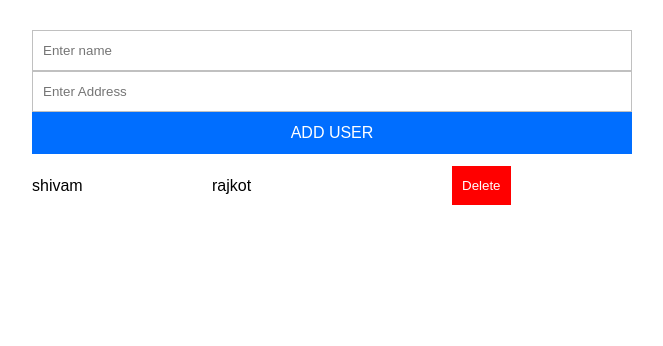
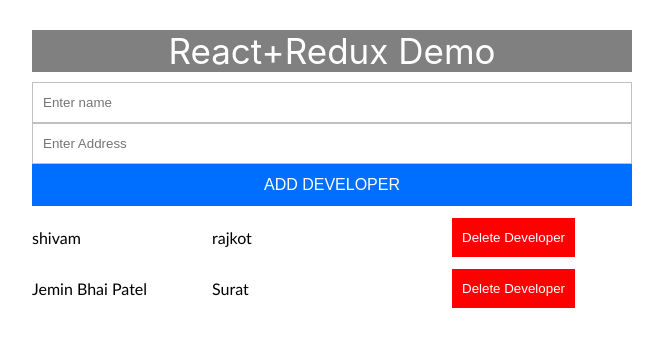
Before and after one commit to shivamvora/react-redux-demo, a React (Create React App) app: page / in a window 1280 px wide. Shown: the top 346 px of the page, without its empty margins (308-971 px from the left). Built offline with nearby package versions, Linux system fonts and the light colour scheme.

Commit message:
delete done

```diff
--- a/src/App.css
+++ b/src/App.css
@@ -5,7 +5,7 @@
 }
 
 body{
-  font-family: sans-serif;
+  font-family: 'Trebuchet MS', 'Lucida Sans Unicode', 'Lucida Grande', 'Lucida Sans', Arial, sans-serif;
 }
 .container{
   width: 600px;
@@ -56,6 +56,12 @@ form{
 }
 .btn-danger{
   background-color: red;
-
-
 }
+.heading{
+  color:white;
+  background-color: gray;
+  width:100%;
+  font-size: 35px;
+  font-family:-apple-system, BlinkMacSystemFont, 'Segoe UI', Roboto, Oxygen, Ubuntu, Cantarell, 'Open Sans', 'Helvetica Neue', sans-serif;
+  text-align: center;
+}
--- a/src/Form.js
+++ b/src/Form.js
@@ -13,11 +13,12 @@ const Form = () => {
     }
     return (
         <div>
+            <div className="heading">React+Redux Demo</div>
             <form onSubmit={storeUser}>
                 <div className="group">
                     <input type="text" placeholder="Enter name" className="control" value={name} onChange={( e ) => setName( e.target.value )} required />
                     <input type="text" placeholder="Enter Address" className="control" value={address} onChange={( e ) => setAddress( e.target.value )} required />
-                    <input type="submit" value="Add User" className="btn btn-default" />
+                    <input type="submit" value="Add Developer" className="btn btn-default" />
                 </div>
             </form>
         </div>
--- a/src/Users.js
+++ b/src/Users.js
@@ -1,9 +1,9 @@
 import React from 'react';
-import { useSelector } from "react-redux";
+import { useSelector, useDispatch } from "react-redux";
 
 const Users = () => {
     const { users } = useSelector( abc => abc );
-
+    const dispatch = useDispatch();
     return (
         <div>
             {users ? users.map( user => (
@@ -11,7 +11,7 @@ const Users = () => {
                     <div className="name">{user.name}</div>
                     <div className="address">{user.address}</div>
                     <div className="user-btn">
-                        <button className="btn btn-danger">Delete</button>
+                        <button className="btn btn-danger" onClick={() => dispatch( { type: 'DELETE_USER', id: user.id } )}>Delete Developer</button>
                     </div>
 
                 </div>
--- a/src/store/reducers/userReducers.js
+++ b/src/store/reducers/userReducers.js
@@ -1,14 +1,24 @@
 const initState = {
-    users:[{
-        id:1,
-        name:"shivam",
-        address:"rajkot"
-    }]
+    users: [{
+        id: '1',
+        name: "shivam",
+        address: "rajkot"
+    },
+    {
+        id: '2',
+        name: "Jemin Bhai Patel",
+        address: "Surat"
+    }
+
+    ]
 }
-const userReducer = (state=initState,action) => {
-    switch(action.type){
+const userReducer = ( state = initState, action ) => {
+    switch ( action.type ) {
         case 'ADD_USER':
-            return{users:[action.payload,...state.users]}
+            return { users: [action.payload, ...state.users] }
+        case 'DELETE_USER':
+            const newUsers = state.users.filter( user => user.id !== action.id )
+            return { users: newUsers }
 
         default:
             return state;
```
